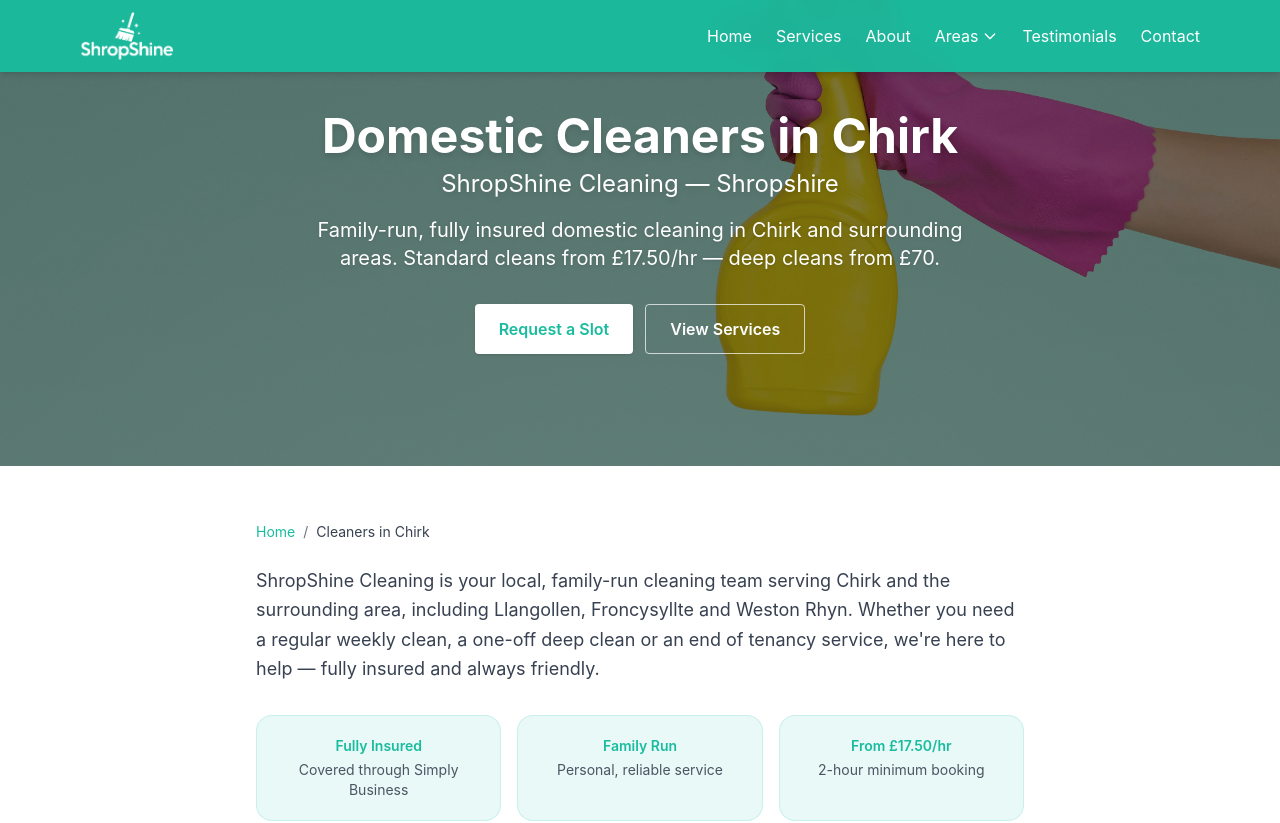
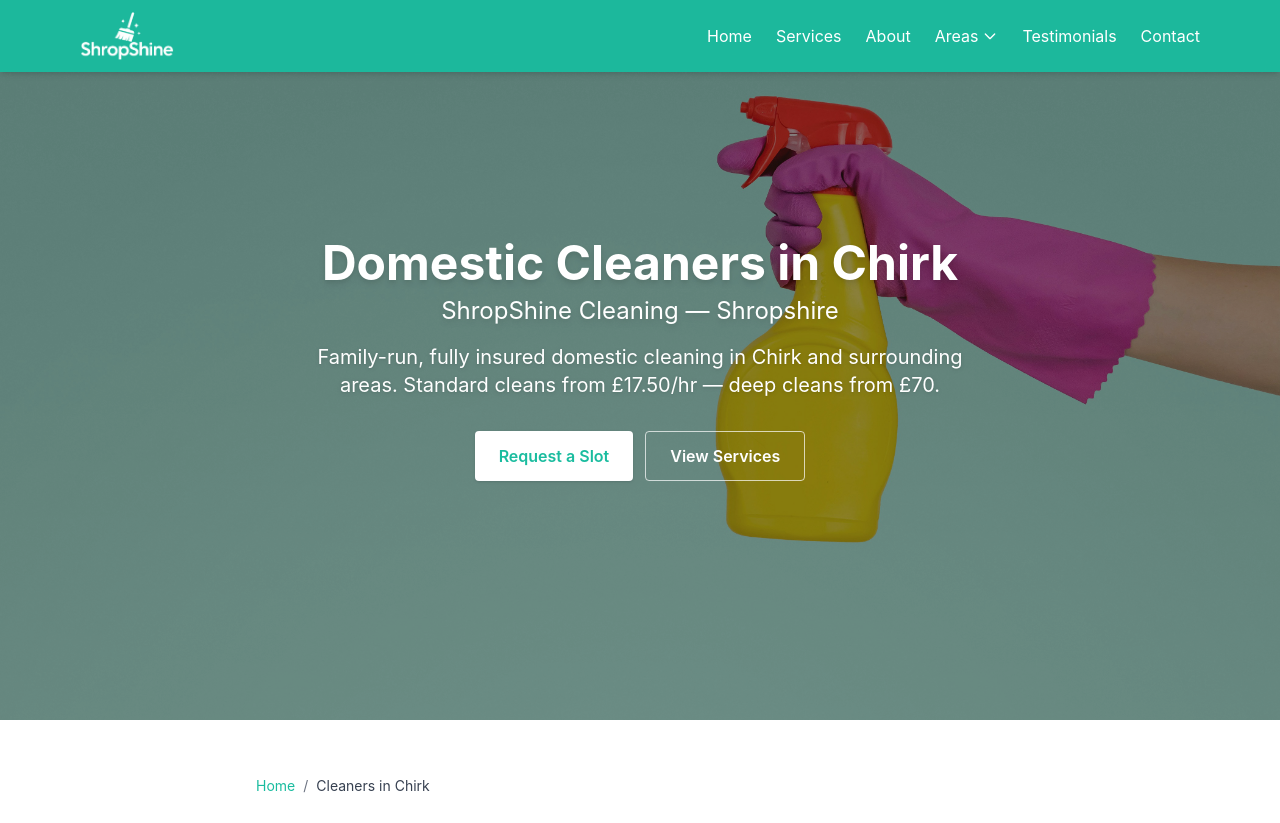
Before and after one commit to Damian-Dvs/Shropshire, a React (Vite) app: page /cleaners-chirk in a window 1280 px wide. Shown: the top 823 px of the page. Built offline with nearby package versions, Linux system fonts and the light colour scheme.

Commit message:
Fix location page hero height to match homepage
Align LocationHero min-height (55vh → 90vh), overlay opacity (50 → 45),
and inner padding (sm only → sm/md/lg breakpoints) with the homepage Hero
for visual consistency across all pages.

https://claude.ai/code/session_0151imAteiQiooKgKptJ8Qqc

```diff
--- a/src/pages/LocationPage.jsx
+++ b/src/pages/LocationPage.jsx
@@ -166,11 +166,11 @@ function PageMeta({ loc }) {
 function LocationHero({ loc }) {
   return (
     <section
-      className="relative flex items-center justify-center text-center text-white min-h-[55vh] bg-hero bg-cover bg-center"
+      className="relative flex items-center justify-center text-center text-white min-h-[90vh] bg-hero bg-cover bg-center"
       aria-label={`Domestic cleaners in ${loc.name}`}
     >
-      <div className="absolute inset-0 bg-black bg-opacity-50 z-0" />
-      <div className="relative z-10 px-4 py-20 sm:py-28 max-w-4xl">
+      <div className="absolute inset-0 bg-black bg-opacity-45 z-0" />
+      <div className="relative z-10 px-4 py-20 sm:py-28 md:py-36 lg:py-44 max-w-4xl">
         <h1 className="text-4xl sm:text-5xl font-bold mb-4 drop-shadow-md">
           {loc.h1}
           <span className="block text-xl sm:text-2xl font-normal mt-2">
```
